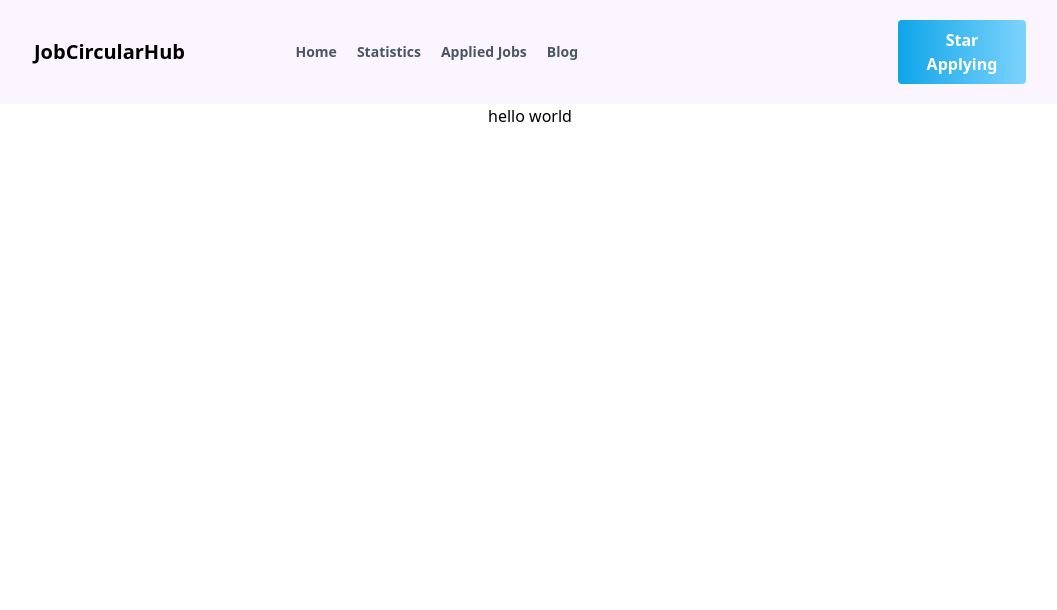
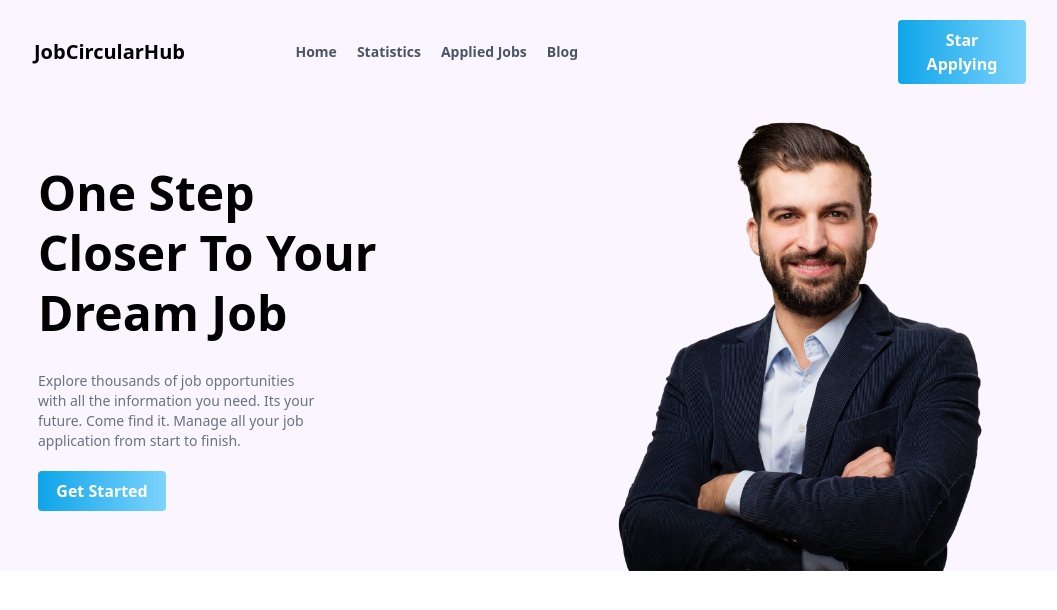
Before and after one commit to programmerasif/Job-hub, a React (Vite) app: page / in a window 1280 px wide. Shown: the top 610 px of the page, without its empty margins (110-1167 px from the left). Built offline with nearby package versions, Linux system fonts and the light colour scheme.

Commit message:
bannerDone

```diff
--- a/src/components/Header/Header.jsx
+++ b/src/components/Header/Header.jsx
@@ -34,7 +34,7 @@ const Header = () => {
                         }
                 </div>
 
-                <div className={`gap-2 w-60 flex flex-col lg:hidden absolute left-64 text-start text-sm font-semibold bg-purple-50 p-5 ${isOpen ==true ? 'top-16 duration-300': '-top-36 duration-300'}`}>
+                <div className={`gap-2 w-60 flex flex-col lg:hidden absolute left-64 text-start text-sm font-semibold bg-white p-5 ${isOpen ==true ? 'top-16 duration-300': '-top-36 duration-300'}`}>
                 <h5>Home</h5>
                     <h5>Statistics</h5>
                     <h5>Applied Jobs</h5>
--- a/src/components/Home/Home.jsx
+++ b/src/components/Home/Home.jsx
@@ -4,7 +4,20 @@ import Img from '../../assets/All Images/P3OLGJ1 copy 1.png'
 const Home = () => {
     return (
         <div>
-           hello world
+            <section className=' bg-purple-50'>
+                <div className='md:flex justify-between items-center w-4/5 mx-auto'>
+                <div className='md:w-[50%] p-5 flex flex-col justify-start'>
+                    <h3 className='md:text-5xl text-3xl font-bold text-start md:leading-[60px] '>
+                    One Step <br /> Closer To Your <br /><span>Dream Job</span>
+                    </h3>
+                    <p className='text-start md:w-[60%] mt-7 text-gray-500 text-sm'>Explore thousands of job opportunities with all the information you need. Its your future. Come find it. Manage all your job application from start to finish.</p>
+                    <button className='btn-primary w-32 mt-5'>Get Started</button>
+                </div>
+                <div className='md:w-1/2'>
+                   <img src={Img}alt="" />
+                </div>
+                </div>
+            </section>
         </div>
     );
 };
```
